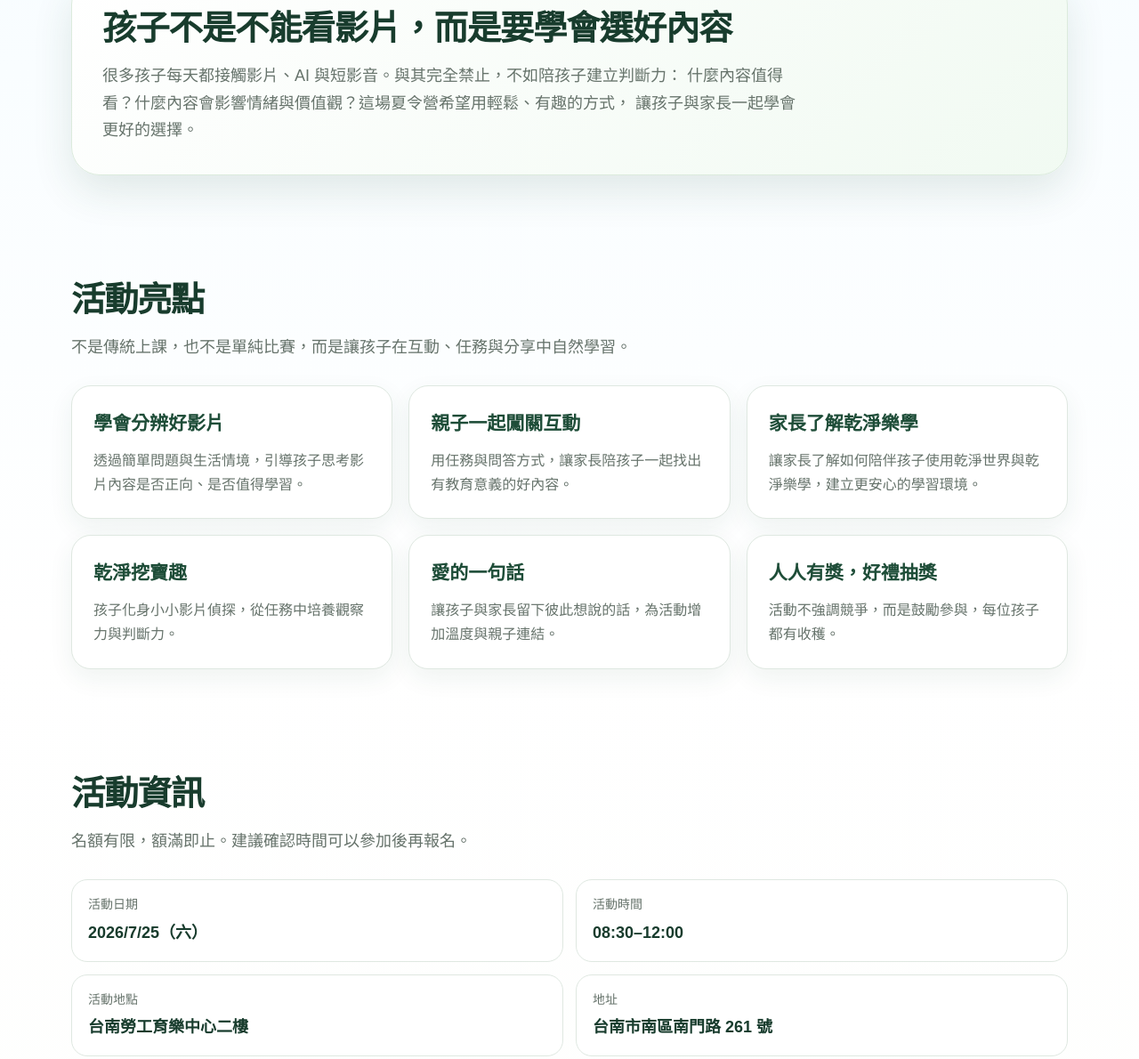
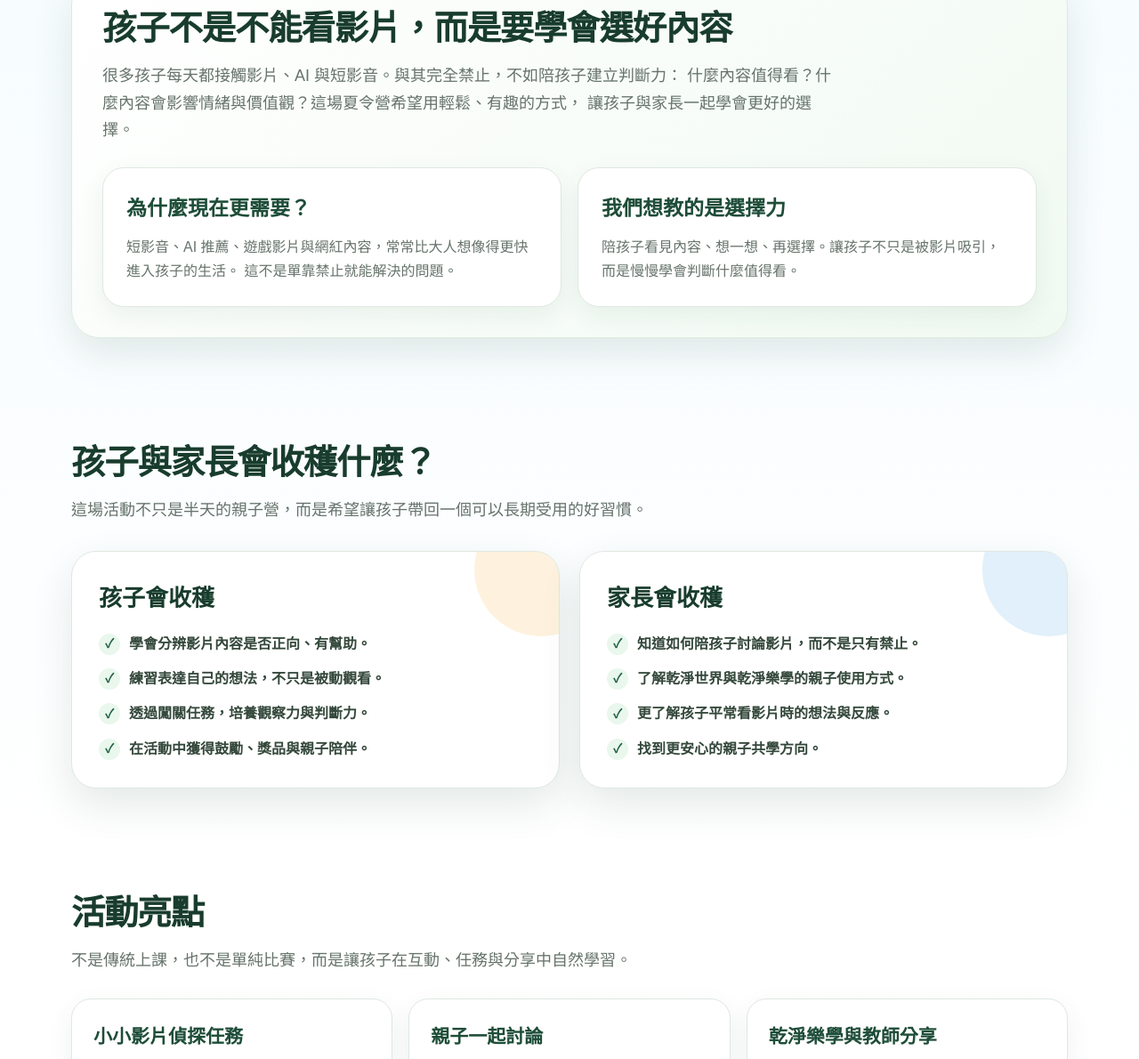
Before and after one commit to socialimpactlab0/0725-camp, a plain HTML site: page index.html in a window 1280 px wide. Shown: the part 1517-2707 px from the top of the page at 89% size. Drawn offline with Linux system fonts and the light colour scheme.

Commit message:
Update index.html

```diff
--- a/index.html
+++ b/index.html
@@ -12,6 +12,8 @@
       --primary: #2f7d5c;
       --primary-dark: #1f5f45;
       --accent: #f6b84b;
+      --pink: #e83e73;
+      --blue: #2f95d8;
       --soft: #f7fbf6;
       --text: #24302a;
       --muted: #66736b;
@@ -34,7 +36,7 @@
       margin: 0;
       font-family: "Noto Sans TC", "Microsoft JhengHei", Arial, sans-serif;
       color: var(--text);
-      background: linear-gradient(180deg, #eaf8ff 0%, #ffffff 38%, #f8fbf5 100%);
+      background: linear-gradient(180deg, #eaf8ff 0%, #ffffff 36%, #f8fbf5 100%);
       line-height: 1.7;
     }
 
@@ -52,7 +54,7 @@
       position: sticky;
       top: 0;
       z-index: 20;
-      background: rgba(255, 255, 255, 0.92);
+      background: rgba(255, 255, 255, 0.94);
       backdrop-filter: blur(12px);
       border-bottom: 1px solid rgba(223, 232, 225, 0.9);
     }
@@ -205,7 +207,7 @@
       margin: 0;
       color: var(--muted);
       font-size: 18px;
-      max-width: 780px;
+      max-width: 820px;
     }
 
     .highlight {
@@ -214,6 +216,99 @@
       border-radius: 32px;
       padding: 34px;
       box-shadow: var(--shadow);
+    }
+
+    .need-box {
+      margin-top: 26px;
+      display: grid;
+      grid-template-columns: 1fr 1fr;
+      gap: 18px;
+    }
+
+    .need-card {
+      background: white;
+      border: 1px solid var(--line);
+      border-radius: 24px;
+      padding: 26px;
+      box-shadow: 0 10px 28px rgba(30, 80, 55, 0.07);
+    }
+
+    .need-card h3 {
+      margin: 0 0 10px;
+      color: #1e4d38;
+      font-size: 23px;
+    }
+
+    .need-card p {
+      margin: 0;
+      color: var(--muted);
+    }
+
+    .gain-wrap {
+      display: grid;
+      grid-template-columns: 1fr 1fr;
+      gap: 22px;
+      margin-top: 30px;
+    }
+
+    .gain-card {
+      position: relative;
+      overflow: hidden;
+      background: white;
+      border: 1px solid var(--line);
+      border-radius: 28px;
+      padding: 30px;
+      box-shadow: var(--shadow);
+    }
+
+    .gain-card::before {
+      content: "";
+      position: absolute;
+      width: 150px;
+      height: 150px;
+      border-radius: 50%;
+      right: -55px;
+      top: -55px;
+      background: rgba(246, 184, 75, 0.18);
+    }
+
+    .gain-card.parent::before {
+      background: rgba(47, 149, 216, 0.14);
+    }
+
+    .gain-card h3 {
+      margin: 0 0 16px;
+      color: #183c2d;
+      font-size: 26px;
+    }
+
+    .gain-list {
+      display: grid;
+      gap: 12px;
+      margin: 0;
+      padding: 0;
+      list-style: none;
+    }
+
+    .gain-list li {
+      display: flex;
+      gap: 10px;
+      color: #34483b;
+      font-weight: 800;
+    }
+
+    .check {
+      flex: 0 0 auto;
+      width: 24px;
+      height: 24px;
+      border-radius: 50%;
+      display: grid;
+      place-items: center;
+      background: #e9f7ed;
+      color: var(--primary-dark);
+      font-size: 14px;
+      font-weight: 900;
+      margin-top: 2px;
     }
 
     .grid-3 {
@@ -293,6 +388,25 @@
     .activity {
       color: #2d4638;
       font-weight: 900;
+    }
+
+    .mission {
+      background:
+        radial-gradient(circle at 15% 20%, rgba(246, 184, 75, 0.22), transparent 26%),
+        linear-gradient(135deg, #1f5f45, #2f7d5c);
+      color: white;
+      border-radius: 32px;
+      padding: 36px;
+      box-shadow: var(--shadow);
+    }
+
+    .mission .section-title,
+    .mission .section-lead {
+      color: white;
+    }
+
+    .mission .section-lead {
+      opacity: 0.94;
     }
 
     .review-grid {
@@ -378,6 +492,22 @@
       border-top: 1px solid rgba(255,255,255,0.24);
       font-size: 15px;
       opacity: 0.9;
+    }
+
+    .signup-tags {
+      display: flex;
+      flex-wrap: wrap;
+      gap: 8px;
+      margin-top: 18px;
+    }
+
+    .signup-tag {
+      background: rgba(255,255,255,0.15);
+      border: 1px solid rgba(255,255,255,0.25);
+      border-radius: 999px;
+      padding: 6px 10px;
+      font-size: 14px;
+      font-weight: 800;
     }
 
     .form-box {
@@ -474,7 +604,9 @@
 
       .grid-3,
       .review-grid,
-      .form-wrap {
+      .form-wrap,
+      .gain-wrap,
+      .need-box {
         grid-template-columns: 1fr;
       }
 
@@ -502,6 +634,12 @@
         border-radius: 16px;
       }
 
+      .highlight,
+      .mission {
+        padding: 26px;
+        border-radius: 26px;
+      }
+
       .form-note {
         position: static;
       }
@@ -519,8 +657,8 @@
 
       <nav class="nav-links">
         <a href="#why">為什麼參加</a>
+        <a href="#gain">親子收穫</a>
         <a href="#info">活動資訊</a>
-        <a href="#review">活動回顧</a>
         <a href="#signup">立即報名</a>
       </nav>
     </div>
@@ -556,6 +694,54 @@
           什麼內容值得看？什麼內容會影響情緒與價值觀？這場夏令營希望用輕鬆、有趣的方式，
           讓孩子與家長一起學會更好的選擇。
         </p>
+
+        <div class="need-box">
+          <div class="need-card">
+            <h3>為什麼現在更需要？</h3>
+            <p>
+              短影音、AI 推薦、遊戲影片與網紅內容，常常比大人想像得更快進入孩子的生活。
+              這不是單靠禁止就能解決的問題。
+            </p>
+          </div>
+
+          <div class="need-card">
+            <h3>我們想教的是選擇力</h3>
+            <p>
+              陪孩子看見內容、想一想、再選擇。讓孩子不只是被影片吸引，而是慢慢學會判斷什麼值得看。
+            </p>
+          </div>
+        </div>
+      </div>
+    </section>
+
+    <section id="gain">
+      <div class="container">
+        <h2 class="section-title">孩子與家長會收穫什麼？</h2>
+        <p class="section-lead">
+          這場活動不只是半天的親子營，而是希望讓孩子帶回一個可以長期受用的好習慣。
+        </p>
+
+        <div class="gain-wrap">
+          <div class="gain-card">
+            <h3>孩子會收穫</h3>
+            <ul class="gain-list">
+              <li><span class="check">✓</span><span>學會分辨影片內容是否正向、有幫助。</span></li>
+              <li><span class="check">✓</span><span>練習表達自己的想法，不只是被動觀看。</span></li>
+              <li><span class="check">✓</span><span>透過闖關任務，培養觀察力與判斷力。</span></li>
+              <li><span class="check">✓</span><span>在活動中獲得鼓勵、獎品與親子陪伴。</span></li>
+            </ul>
+          </div>
+
+          <div class="gain-card parent">
+            <h3>家長會收穫</h3>
+            <ul class="gain-list">
+              <li><span class="check">✓</span><span>知道如何陪孩子討論影片，而不是只有禁止。</span></li>
+              <li><span class="check">✓</span><span>了解乾淨世界與乾淨樂學的親子使用方式。</span></li>
+              <li><span class="check">✓</span><span>更了解孩子平常看影片時的想法與反應。</span></li>
+              <li><span class="check">✓</span><span>找到更安心的親子共學方向。</span></li>
+            </ul>
+          </div>
+        </div>
       </div>
     </section>
 
@@ -568,33 +754,33 @@
 
         <div class="grid-3">
           <div class="card">
-            <h3>學會分辨好影片</h3>
-            <p>透過簡單問題與生活情境，引導孩子思考影片內容是否正向、是否值得學習。</p>
+            <h3>小小影片偵探任務</h3>
+            <p>孩子不是被動看影片，而是學會主動找出正向、有教育意義的好內容。</p>
           </div>
 
           <div class="card">
-            <h3>親子一起闖關互動</h3>
-            <p>用任務與問答方式，讓家長陪孩子一起找出有教育意義的好內容。</p>
+            <h3>親子一起討論</h3>
+            <p>讓爸媽知道孩子平常怎麼想，也讓孩子練習說出自己的判斷。</p>
           </div>
 
           <div class="card">
-            <h3>家長了解乾淨樂學</h3>
+            <h3>乾淨樂學與教師分享</h3>
             <p>讓家長了解如何陪伴孩子使用乾淨世界與乾淨樂學，建立更安心的學習環境。</p>
           </div>
 
           <div class="card">
             <h3>乾淨挖寶趣</h3>
-            <p>孩子化身小小影片偵探，從任務中培養觀察力與判斷力。</p>
+            <p>透過闖關與任務方式，讓孩子在輕鬆互動中培養觀察力。</p>
           </div>
 
           <div class="card">
             <h3>愛的一句話</h3>
-            <p>讓孩子與家長留下彼此想說的話，為活動增加溫度與親子連結。</p>
+            <p>讓孩子與家長留下彼此想說的話，增加活動溫度與親子連結。</p>
           </div>
 
           <div class="card">
             <h3>人人有獎，好禮抽獎</h3>
-            <p>活動不強調競爭，而是鼓勵參與，每位孩子都有收穫。</p>
+            <p>活動不強調競爭，而是鼓勵參與，每位孩子都能帶著收穫回家。</p>
           </div>
         </div>
       </div>
@@ -668,6 +854,17 @@
       </div>
     </section>
 
+    <section>
+      <div class="container mission">
+        <h2 class="section-title">我們為什麼辦這場活動？</h2>
+        <p class="section-lead">
+          我們希望延續過往親子活動的溫度，不只是讓孩子參加一次活動，
+          而是讓孩子帶回一個能長期受用的習慣：
+          在影片很多、資訊很多的時代，學會選擇好的內容。
+        </p>
+      </div>
+    </section>
+
     <section id="review">
       <div class="container">
         <h2 class="section-title">過往親子活動回顧</h2>
@@ -675,7 +872,6 @@
           過去我們曾舉辦親子著色畫活動，累積了家長與孩子共同參與的經驗。
           本次活動已升級為「暑假親子夏令營」，主軸不再是著色比賽，
           而是陪孩子在 AI 與短影音時代，學會選擇正向、有教育意義的好影片。
-          我們希望延續過去親子活動的溫度，讓孩子不只參加活動，也帶回一個好的選擇習慣。
         </p>
 
         <div class="review-grid">
@@ -741,6 +937,11 @@
             <summary>報名後會再通知嗎？</summary>
             <p>報名成功後，主辦單位會於活動前再以電話或訊息提醒。</p>
           </details>
+
+          <details>
+            <summary>同一家庭可以帶幾位孩子？</summary>
+            <p>建議以一位國小三、四年級孩子搭配家長為主。若有特殊情況，可於備註欄說明，主辦單位會再確認。</p>
+          </details>
         </div>
       </div>
     </section>
@@ -750,9 +951,17 @@
         <div class="form-note">
           <h2>立即報名</h2>
           <p>
-            名額限 30 組親子家庭。請填寫正確聯絡資料，方便活動前通知。
-            若同一手機已報名，系統會提醒避免重複送出。
+            名額限 30 組親子家庭。為維持活動品質，額滿後將關閉報名。
+            請填寫正確聯絡資料，方便活動前通知。
           </p>
+
+          <div class="signup-tags">
+            <span class="signup-tag">免費參加</span>
+            <span class="signup-tag">親子同行</span>
+            <span class="signup-tag">人人有獎</span>
+            <span class="signup-tag">額滿即止</span>
+          </div>
+
           <div class="small">
             活動日期：2026/7/25（六）<br>
             活動時間：08:30–12:00<br>
```
